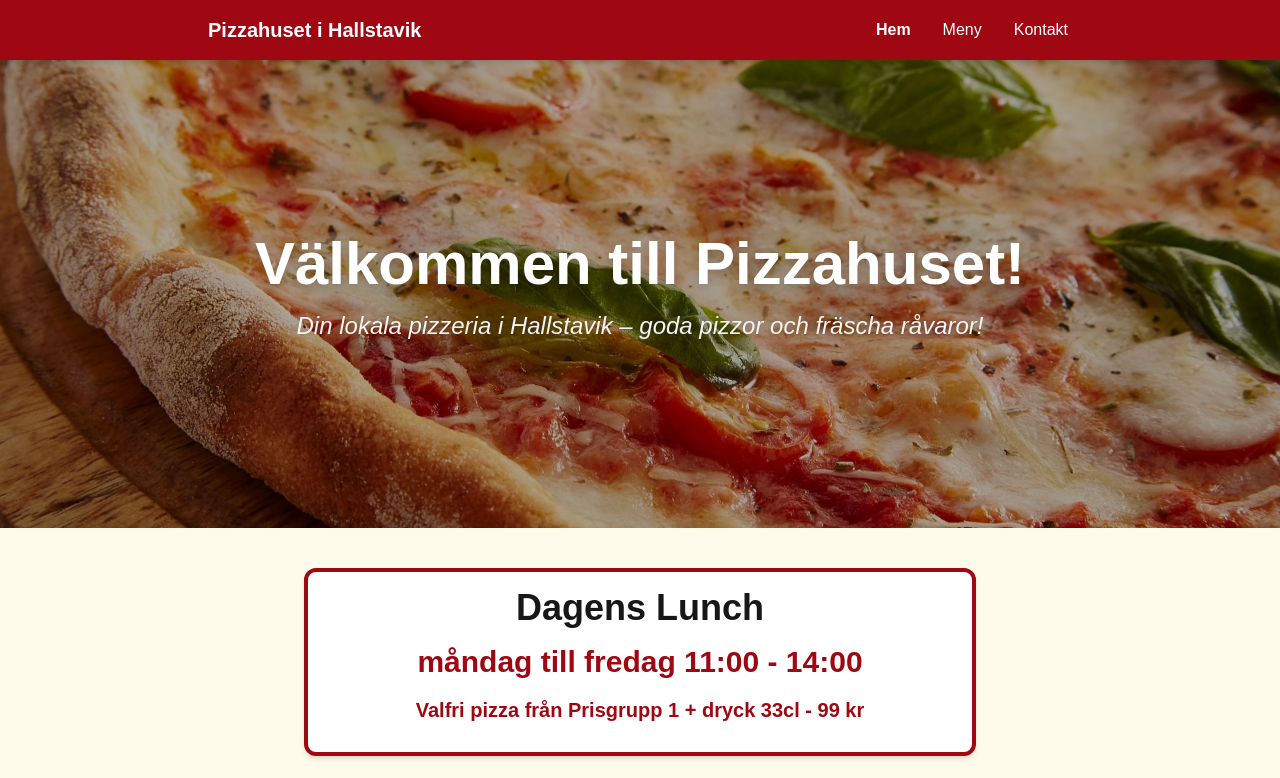
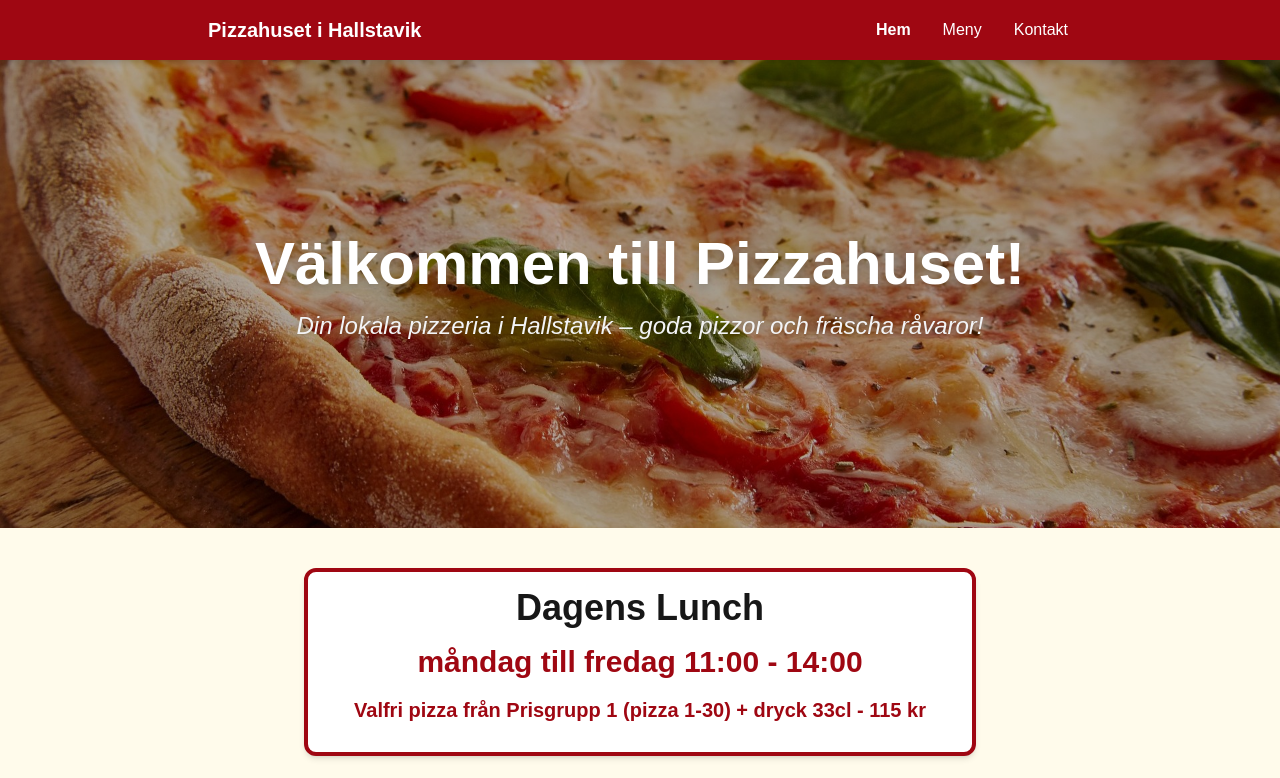
Before and after one commit to annkar73/pizzahuset, a Next.js app: page / in a window 1280 px wide. Shown: the top 778 px of the page. Built offline with nearby package versions, Linux system fonts and the light colour scheme.

Commit message:
update lunch special

```diff
--- a/src/app/page.tsx
+++ b/src/app/page.tsx
@@ -33,7 +33,7 @@ export default function HomePage() {
           måndag till fredag 11:00 - 14:00
           </h3>
         <h4 className="text-lg md:text-xl text-red-800 font-semibold mb-3">
-          Valfri pizza från Prisgrupp 1 + dryck 33cl - 99 kr
+          Valfri pizza från Prisgrupp 1 (pizza 1-30) + dryck 33cl - 115 kr
         </h4>
         </div>
 
```
